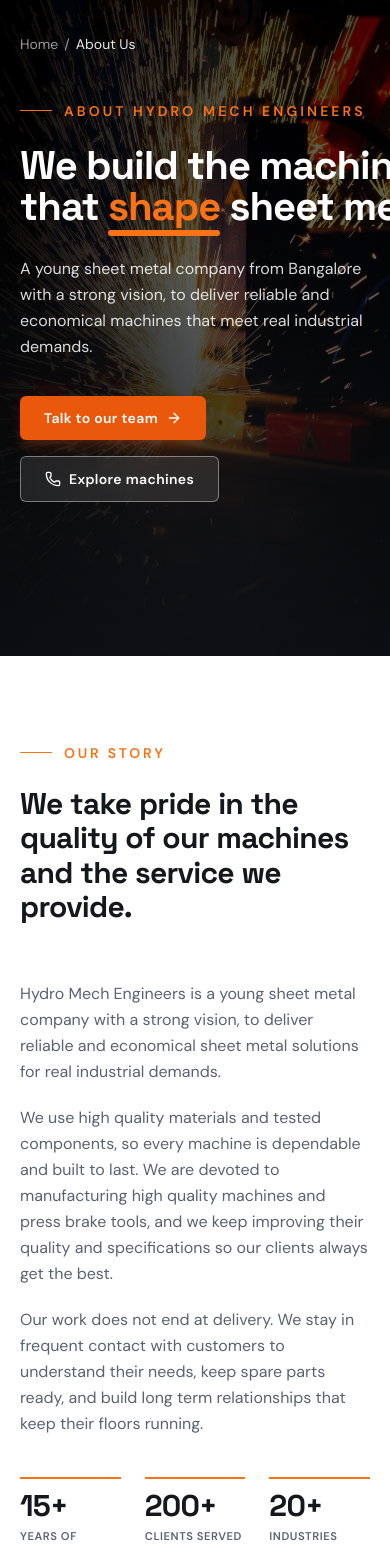
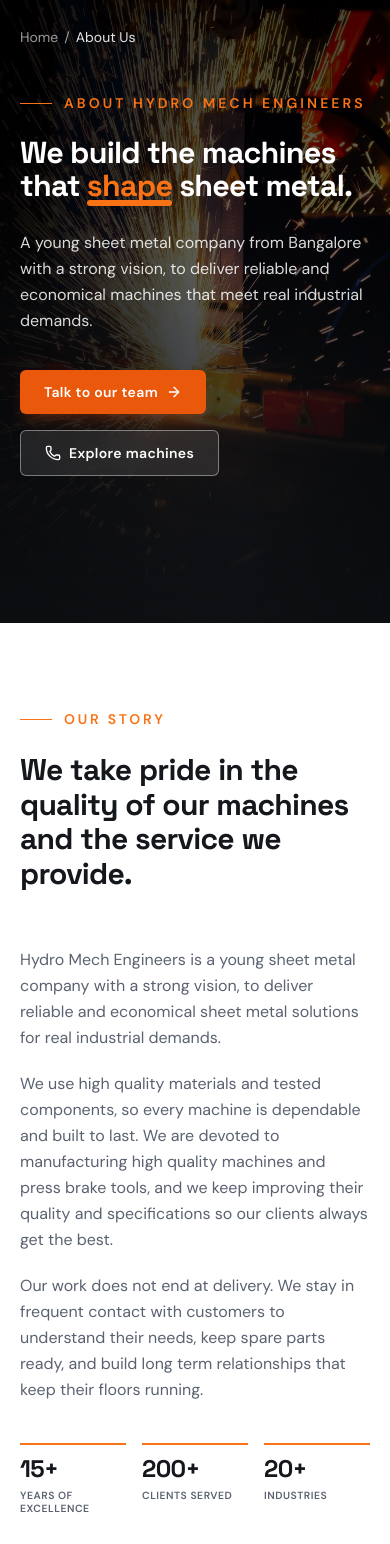
Before and after one commit to SaiTeja-2101/hydromech-engineers-homepage, a Next.js app: page /about-us in a window 390 px wide. Shown: the part 120-1664 px from the top of the page. Built offline with nearby package versions, Linux system fonts and the light colour scheme.

Commit message:
fix: adjust layout and spacing in AboutHero and AboutStory components for better visual consistency

```diff
--- a/components/about/AboutHero.tsx
+++ b/components/about/AboutHero.tsx
@@ -47,7 +47,7 @@
   return (
     <section
       ref={ref}
-      className="relative flex min-h-[92svh] items-center overflow-hidden bg-ink"
+      className="relative flex min-h-[88svh] items-center overflow-hidden bg-ink"
     >
       {/* Background photo: slow zoom + scroll parallax */}
       <motion.div style={{ y: bgY }} className="absolute inset-0">
@@ -89,7 +89,7 @@
       {/* darken further as you scroll into the page */}
       <motion.div style={{ opacity: fade }} className="absolute inset-0 bg-ink" />
 
-      <Container className="relative z-10 w-full py-32 sm:py-36">
+      <Container className="relative z-10 w-full py-24 sm:py-36">
         {/* breadcrumb */}
         <motion.nav
           initial={{ opacity: 0 }}
@@ -113,12 +113,12 @@
             {hero.eyebrow}
           </motion.span>
 
-          <h1 className="mt-6 max-w-5xl font-display text-[clamp(2.5rem,6vw,4.75rem)] font-bold leading-[1.04] tracking-tight text-white">
+          <h1 className="mt-6 max-w-5xl font-display text-[clamp(1.9rem,7vw,4.75rem)] font-bold leading-[1.06] tracking-tight text-white">
             {hero.headline.map((line, li) => (
               <motion.span key={li} variants={lineUp} className="block">
                 {line.map((seg, si) =>
                   "highlight" in seg && seg.highlight ? (
-                    <span key={si} className="relative whitespace-pre text-accent">
+                    <span key={si} className="relative inline-block text-accent">
                       {seg.text}
                       <motion.span
                         aria-hidden
@@ -129,9 +129,7 @@
                       />
                     </span>
                   ) : (
-                    <span key={si} className="whitespace-pre">
-                      {seg.text}
-                    </span>
+                    <span key={si}>{seg.text}</span>
                   ),
                 )}
               </motion.span>
--- a/components/about/AboutStory.tsx
+++ b/components/about/AboutStory.tsx
@@ -78,14 +78,14 @@
               whileInView={{ opacity: 1, y: 0 }}
               viewport={{ once: true, margin: "-15%" }}
               transition={{ duration: 0.6, delay: 0.1, ease: EASE }}
-              className="mt-10 grid grid-cols-3 gap-6"
+              className="mt-10 grid grid-cols-3 gap-4 sm:gap-6"
             >
               {story.stats.map((s) => (
                 <div key={s.label} className="border-t-2 border-accent pt-3">
-                  <dd className="font-display text-3xl font-bold leading-none tracking-tight text-ink sm:text-4xl">
+                  <dd className="font-display text-2xl font-bold leading-none tracking-tight text-ink sm:text-3xl md:text-4xl">
                     {s.value}
                   </dd>
-                  <dt className="mt-2 text-[0.7rem] font-semibold uppercase leading-tight tracking-wider text-steel sm:text-xs">
+                  <dt className="mt-2 text-[0.65rem] font-semibold uppercase leading-tight tracking-wider text-steel sm:text-xs">
                     {s.label}
                   </dt>
                 </div>
```
